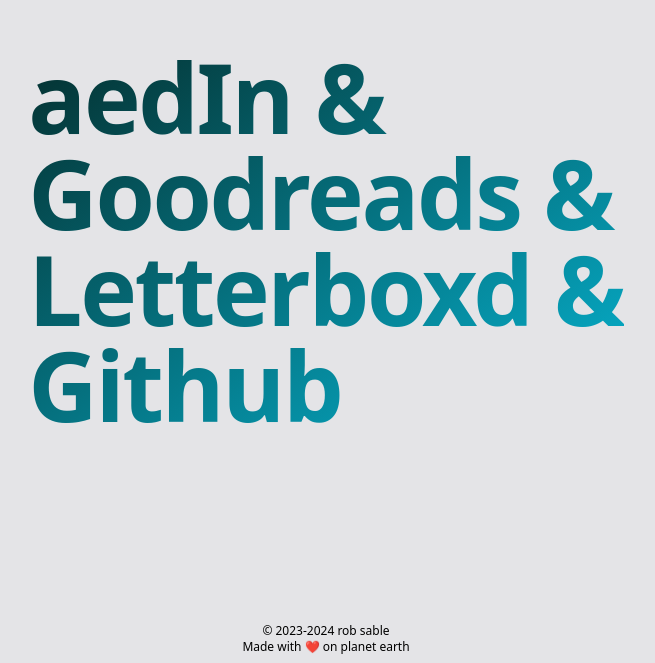
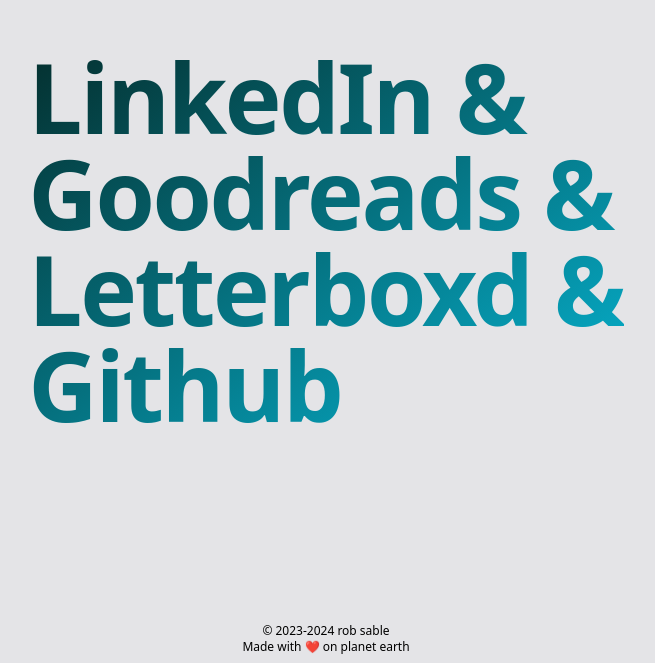
Before and after one commit to sabler/dot-me, a Next.js app: page / in a window 1280 px wide. Shown: the part 137-800 px from the top of the page, without its empty margins (314-969 px from the left). Built offline with nearby package versions, Linux system fonts and the light colour scheme.

Commit message:
Quick tidying

```diff
--- a/app/page.tsx
+++ b/app/page.tsx
@@ -12,7 +12,7 @@
               href='https://www.aedin.com/in/sabler'
               aria-label="LinkedIn - See what I've been up to professionally"
             >
-              aedIn &
+              LinkedIn &
             </a>
             <br />
             <a
```
